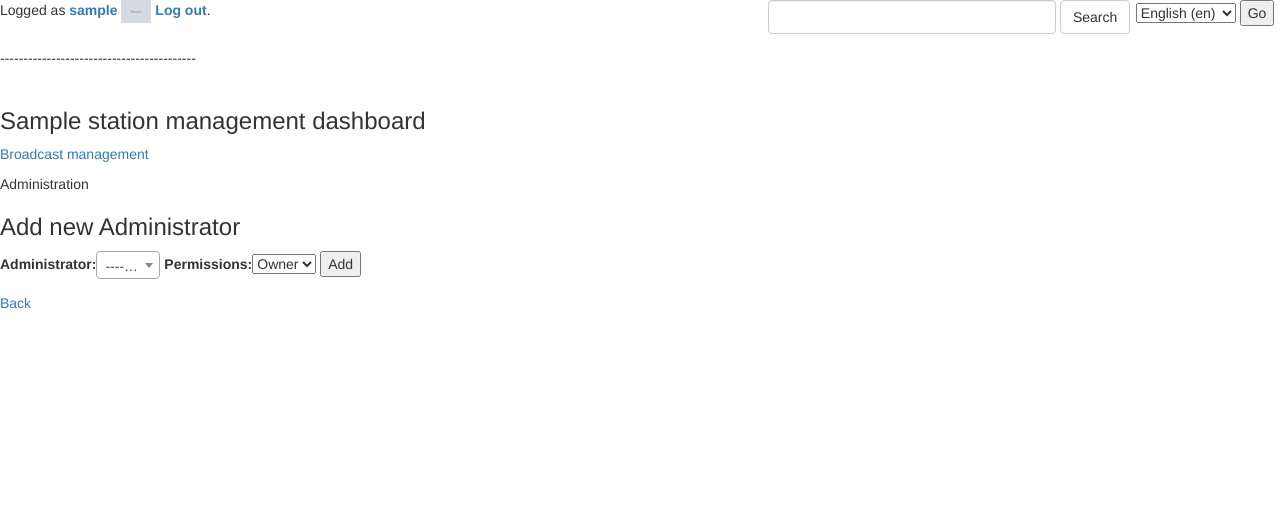
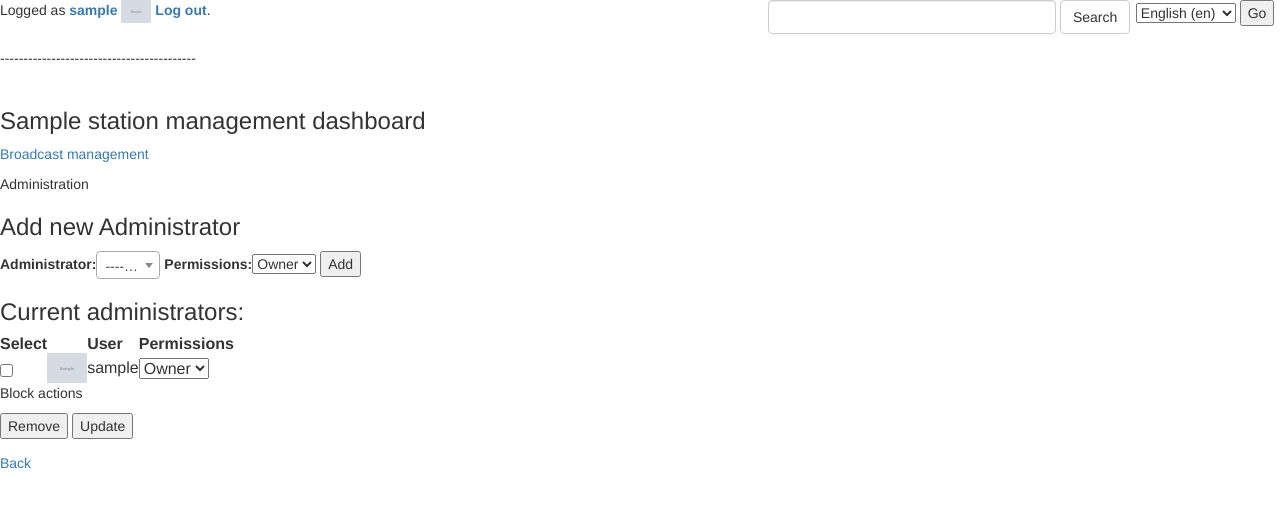
Before and after one commit to FerbLee/RSS-Radio, a Django app: page /rss_feed/admin_station/1/ in a window 1280 px wide. Shown: the top 508 px of the page. Run offline with Django 3.2, Linux system fonts and the light colour scheme; a user stored in the database is signed in; tables that the repository leaves empty hold one stand-in row (values such as "Sample post"); grey boxes marked "Sample" are stand-in pictures; parts of the project's set-up code (start-up, migrations or seed data) failed here and were passed over; some libraries are stand-ins or nearby versions.

Commit message:
Displaying admins on table, but edit not implemented yet

```diff
--- a/rss_feed/templates/rss_feed/admin_station.html
+++ b/rss_feed/templates/rss_feed/admin_station.html
@@ -16,6 +16,40 @@
 		{{add_admin_form}}
 		<input type="submit" value="{% blocktrans %}Add{% endblocktrans %}">
 	</form>
+</div>
+
+<div id="edit-admin-section">
+
+	<h3>{% trans "Current administrators:" %}</h3>
+	<form method="post" class="form-inline" action="">
+			{% csrf_token %}
+			<div id="delete-menu">
+			<table class="delete-menu-table">
+			<thead>
+			<tr><th>{% trans "Select" %}</th><th></th><th>{% trans "User" %}</th><th>{% trans "Permissions" %}</th></tr>
+			</thead>
+    		<tbody>
+    		{% if admin_list %}
+	    		{%  for admin in admin_list %}
+					<tr>
+						<td><input type="checkbox" id="cb-{{admin.id}}" value="{{admin.id}}" name="check-{{admin.id}}"></td>
+						<td><img src="{{ admin.user.userprofile.avatar.path.url }}" width='40'> </td>
+						<td>{{ admin.user.username }}</td>
+						<td><select><option value='ow'>Owner</option><option value='ad'>Admin</option></select></td>
+					</tr>
+				{% endfor %}
+			{% endif %}
+			</tbody>
+		</table>
+		</div>
+		<p>Block actions</p>
+		<input type="submit" name="adremove" value="{% blocktrans %}Remove{% endblocktrans %}">
+		<input type="submit" name="adupdate" value="{% blocktrans %}Update{% endblocktrans %}">
+	</form>
+</div>
+
+
+
 
 <script type="text/javascript">
 
--- a/rss_feed/views.py
+++ b/rss_feed/views.py
@@ -880,11 +880,6 @@ class AdminStationView(generic.DetailView):
     template_name = 'rss_feed/admin_station.html'
 
 
-    def get_queryset_broadcasts(self):
-
-        return self.object.broadcast_set.order_by('program__name').prefetch_related('program')
-
-
     def get_queryset_admins(self):
 
         return self.object.stationadmin_set.all().prefetch_related('user')
```
